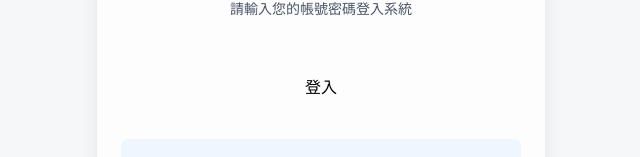
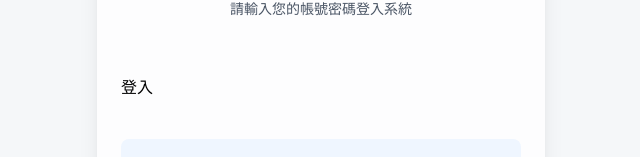
Before and after one commit to san257718/item-frontend, a Next.js app: page / in a window 1280 px wide. Shown: the part 153-310 px from the top of the page, without its empty margins (319-959 px from the left). Built offline with nearby package versions, Linux system fonts and the light colour scheme.

Commit message:
fix: 調整使用Link 來跳轉畫面

```diff
--- a/src/app/Login/page.tsx
+++ b/src/app/Login/page.tsx
@@ -1,13 +1,12 @@
 "use client";
 
-import { login } from "@/api/dashboard";
-import { useLayoutStore } from "@/store/layoutStore";
-import { useRouter } from "next/navigation";
+
+import Link from "next/link";
+
 export default function Login() {
-  const router = useRouter();
+
   // const [addOpen, setAddOpen] = useState<boolean>(false);
 
-  const setAuthenticated = useLayoutStore((state) => state.setAuthenticated);
 
 
 
@@ -19,27 +18,27 @@ export default function Login() {
   //   setAddOpen(false);
   // };
 
-  const handleLogin = async () => {
-    // // 簡單的登入驗證
-    // if (username === 'admin@gmail.com' && password === 'admin123') {
-    //   // 設置登入狀態
-    //   localStorage.setItem('isAuthenticated', 'true');
-    //   // 跳轉到後台首頁
-    //   navigate('/admin/dashboard', { replace: true });
-    // } else {
-    //   setError('帳號或密碼錯誤');
-    // }
+  // const handleLogin = async () => {
+  //   // // 簡單的登入驗證
+  //   // if (username === 'admin@gmail.com' && password === 'admin123') {
+  //   //   // 設置登入狀態
+  //   //   localStorage.setItem('isAuthenticated', 'true');
+  //   //   // 跳轉到後台首頁
+  //   //   navigate('/admin/dashboard', { replace: true });
+  //   // } else {
+  //   //   setError('帳號或密碼錯誤');
+  //   // }
 
-    try {
-      const response = await login("admin@ggg.com", "admin");
-      localStorage.setItem("token", response.data.token);
+  //   try {
+  //     const response = await login("admin@ggg.com", "admin");
+  //     // localStorage.setItem("token", response.data.token);
 
-      setAuthenticated(true);
-      router.push("/dashboard");
-    } catch (error) {
-      console.log(error);
-    }
-  };
+  //     // setAuthenticated(true);
+  //     // router.push("/");
+  //   } catch (error) {
+  //     console.log(error);
+  //   }
+  // };
 
   return (
     <div className="w-full min-h-full flex justify-center items-center">
@@ -89,9 +88,9 @@ export default function Login() {
               /> */}
             </div>
             <div className="flex space-x-2 gap-2">
-              <button className="flex-1" onClick={handleLogin}>
+              <Link href="/dashboard" className="flex-1">
                 登入
-              </button>
+              </Link>
               {/* <button className="flex-1" onClick={handleModalOpen}>
                 新增帳號
               </button> */}
```
